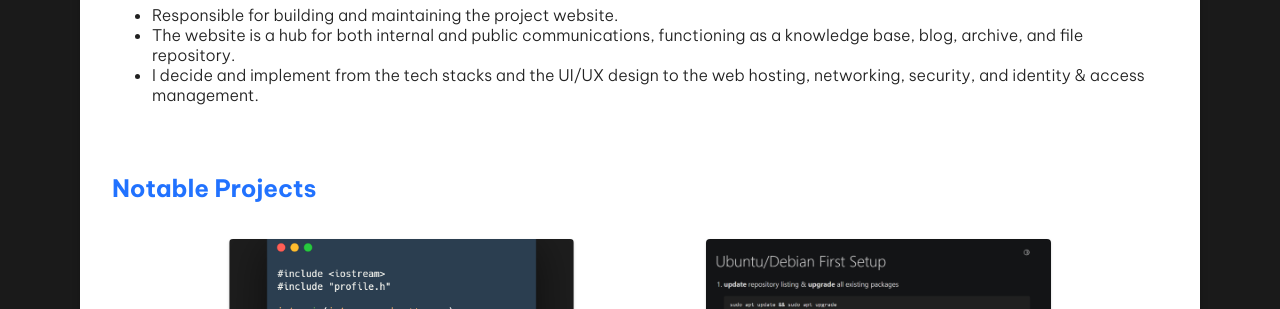
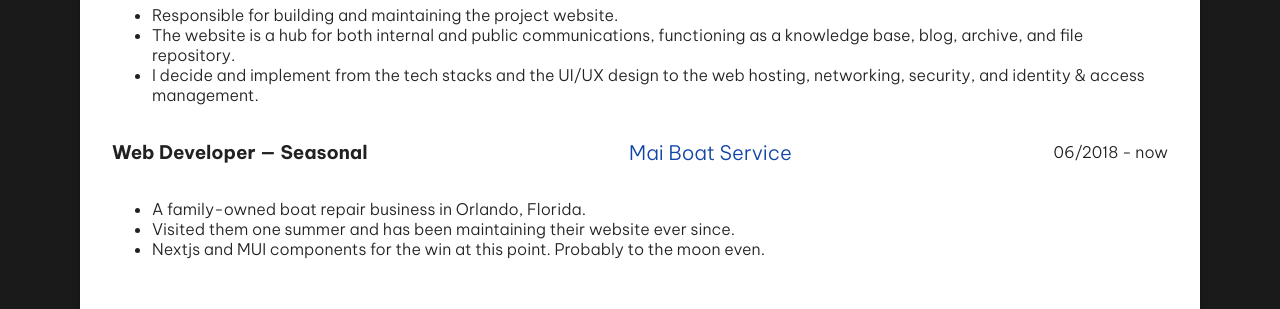
Before and after one commit to zasshuwu/nogamioka, a Next.js app: page /resume in a window 1280 px wide. Shown: the part 2080-2389 px from the top of the page. Built offline with nearby package versions, Linux system fonts and the light colour scheme.

Commit message:
+ entry in resume/experience

```diff
--- a/pages/resume/resume_experience.js
+++ b/pages/resume/resume_experience.js
@@ -194,6 +194,30 @@ export default function ResumeExperience() {
 					</ul>
 				</div>
 			</div>
+			<div className={classes.experience_entry}>
+				<div className={classes.exp_head}>
+					<div className={classes.role}>
+						<h3>Web Developer &mdash; Seasonal</h3>
+					</div>
+					<div className={classes.comp}>
+						<a href="https://maiboatservice.us">Mai Boat Service</a>
+					</div>
+					<div className={classes.time}>06/2018 - now</div>
+				</div>
+				<div className={classes.desc}>
+					<ul>
+						<li>A family-owned boat repair business in Orlando, Florida.</li>
+						<li>
+							Visited them one summer and has been maintaining their website ever
+							since.
+						</li>
+						<li>
+							Nextjs and MUI components for the win at this point. Probably to the
+							moon even.
+						</li>
+					</ul>
+				</div>
+			</div>
 		</div>
 	);
 }
```
